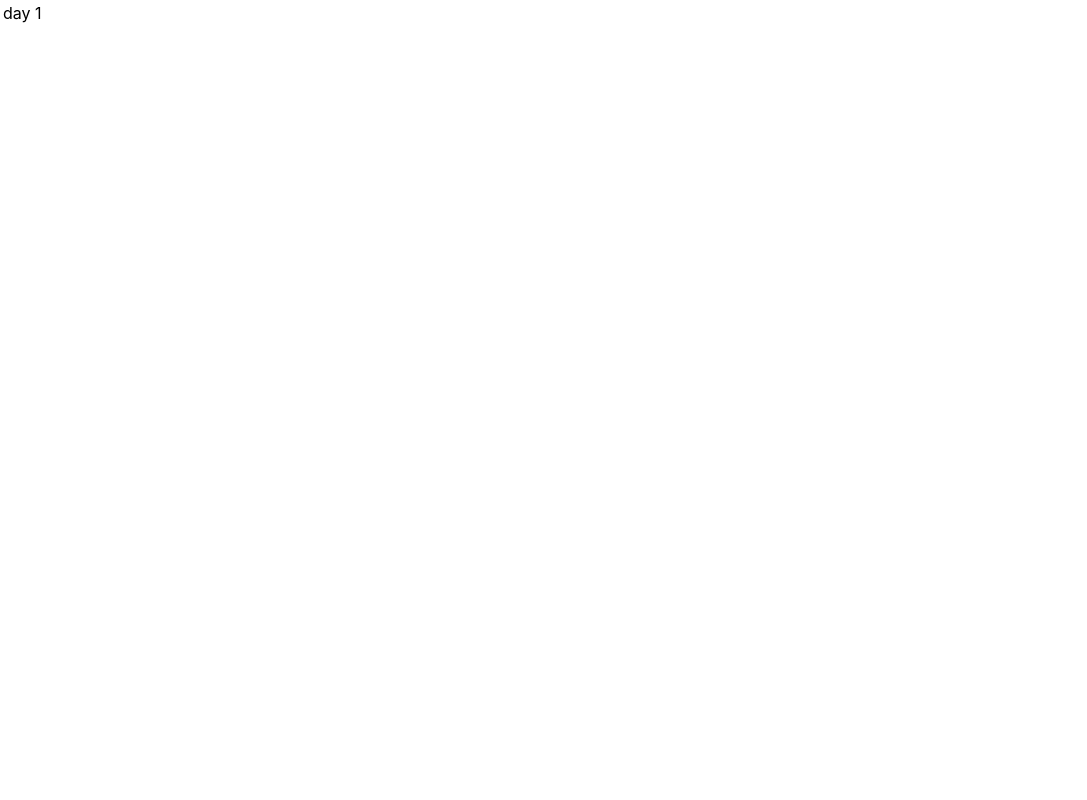
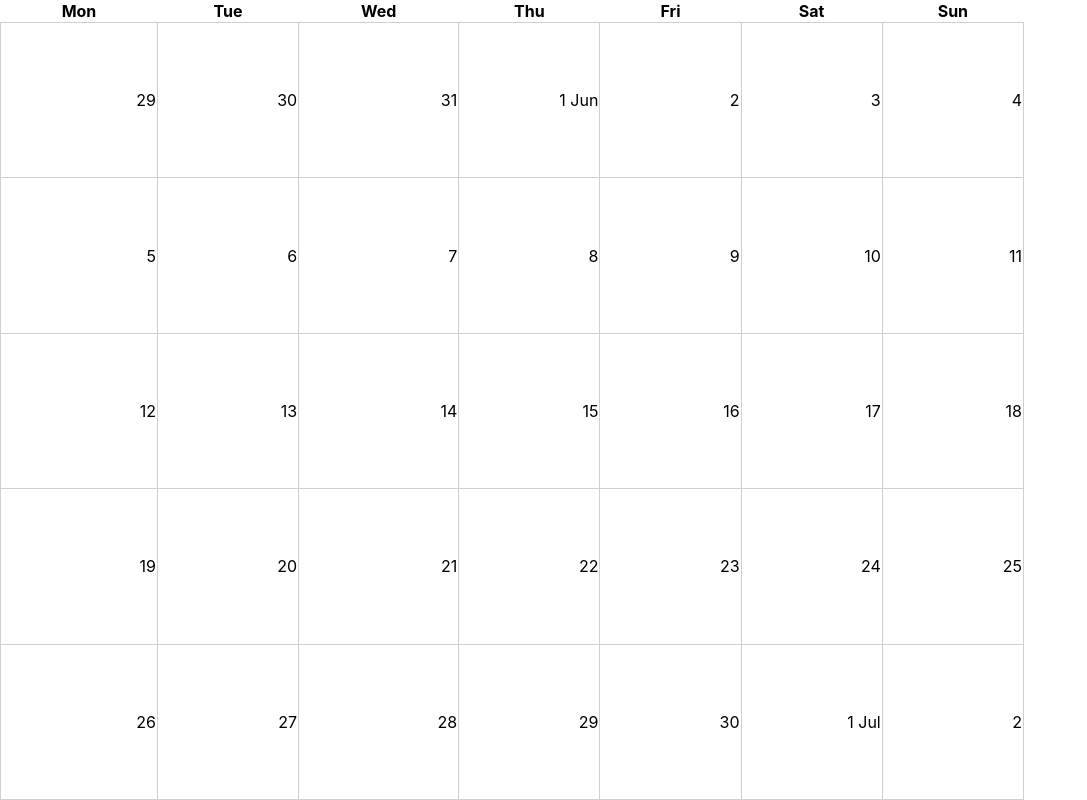
Before and after one commit to AndreaBForce/ReactCalendarComponent, a React (Create React App) app in the folder calendar-app/: page / in a window 1280 px wide. Shown: the whole page, without its empty margins (0-1087 px from the left). Built offline with nearby package versions, Linux system fonts and the light colour scheme.

Commit message:
add calendar grid based on a date

```diff
--- a/calendar-app/src/components/Calendar.js
+++ b/calendar-app/src/components/Calendar.js
@@ -1,13 +1,26 @@
 import React from 'react';
 import './calendar.css';
+import Month from './month/Month';
 
 function Calendar(){
+
+    {/* conterrà la vista per mese o per settimana */}
     return (
         <table>
-            {/* conterrà la vista per mese o per settimana */}
-            <tr>
-                <td>day 1</td>
-            </tr>
+            <thead className='day-label'>
+                <tr>
+                    <td>Mon</td>
+                    <td>Tue</td>
+                    <td>Wed</td>
+                    <td>Thu</td>
+                    <td>Fri</td>
+                    <td>Sat</td>
+                    <td>Sun</td>
+                </tr>
+            </thead>
+            <tbody>
+                <Month />
+            </tbody>
         </table>
     );
 }
--- a/calendar-app/src/components/calendar.css
+++ b/calendar-app/src/components/calendar.css
@@ -1,3 +1,14 @@
-.title {
-    font-size: 24px;
+.day-label{
+    font-size: 16px;
+    font-weight: bold;
 }
+
+table{
+    border-collapse: collapse;
+    width: 80%;
+    height: 100vh;
+}
+
+thead{
+    text-align: center;
+}
--- a/calendar-app/src/components/day/Day.js
+++ b/calendar-app/src/components/day/Day.js
@@ -1,9 +1,22 @@
 import React from 'react';
 import "./day.css";
 
-function Day(){
+const monthNames = ["Jan", "Feb", "Mar", "Apr", "May", "Jun",
+  "Jul", "Aug", "Sep", "Oct", "Nov", "Dec"
+];
+
+function Day(props){
+
+    let day = <td className='day-border'>{props.num.getDate()}</td>;
+
+    if(props.num.getDate() == 1){
+        console.log(props.num.getMonth())
+        day = <td className='day-border'>{props.num.getDate()} {monthNames[props.num.getMonth()]}</td>;
+    }
+
+
     return(
-        <td></td>
+        day
     );
 }
 
--- a/calendar-app/src/components/day/day.css
+++ b/calendar-app/src/components/day/day.css
@@ -0,0 +1,5 @@
+.day-border{
+    border: 0.5px solid #cfcfcf;
+    text-align: right;
+    width: 30px;
+}
--- a/calendar-app/src/components/month/Month.js
+++ b/calendar-app/src/components/month/Month.js
@@ -1,10 +1,24 @@
 import React from 'react';
 import "./month.css";
+import Week from '../week/Week';
 
 function Month(){
-    return(
-        // avrà una lista di week
-        <div></div>
+
+    let today = new Date(2022, 5, 4);
+    let firstDay = new Date(today.getFullYear(), today.getMonth(), 1);
+
+    firstDay.setDate(-firstDay.getUTCDay()+1);
+
+    let weeksDays = [];
+    let first = 0;
+    for (let i = 0; i < 5; i++) {
+        firstDay.setDate(firstDay.getDate()+7*first);
+        weeksDays[i] = new Date(firstDay);
+        first = 1;
+    }
+
+    return (
+        weeksDays.map( (wd) => <Week weekDay={wd} key={wd.getDate()} /> )
     );
 }
 
--- a/calendar-app/src/components/week/Week.js
+++ b/calendar-app/src/components/week/Week.js
@@ -1,10 +1,23 @@
 import React from 'react';
 import "./week.css";
+import Day from '../day/Day';
 
-function Week(){
+function Week(props){
+
+    let days = new Array(7).fill(0);
+    let day = new Date(props.weekDay);
+
+    let first = 0;
+    for (let i = 0; i < 7; i++) {
+        day.setDate(day.getDate()+1*first);
+        days[i] = new Date(day);
+        first = 1;
+    }
+
     return(
-        // avrà una lista di day
-        <tr></tr>
+        <tr>
+            {days.map( (d) => <Day num={d} key={d} /> )}
+        </tr>
     );
 }
 
```
